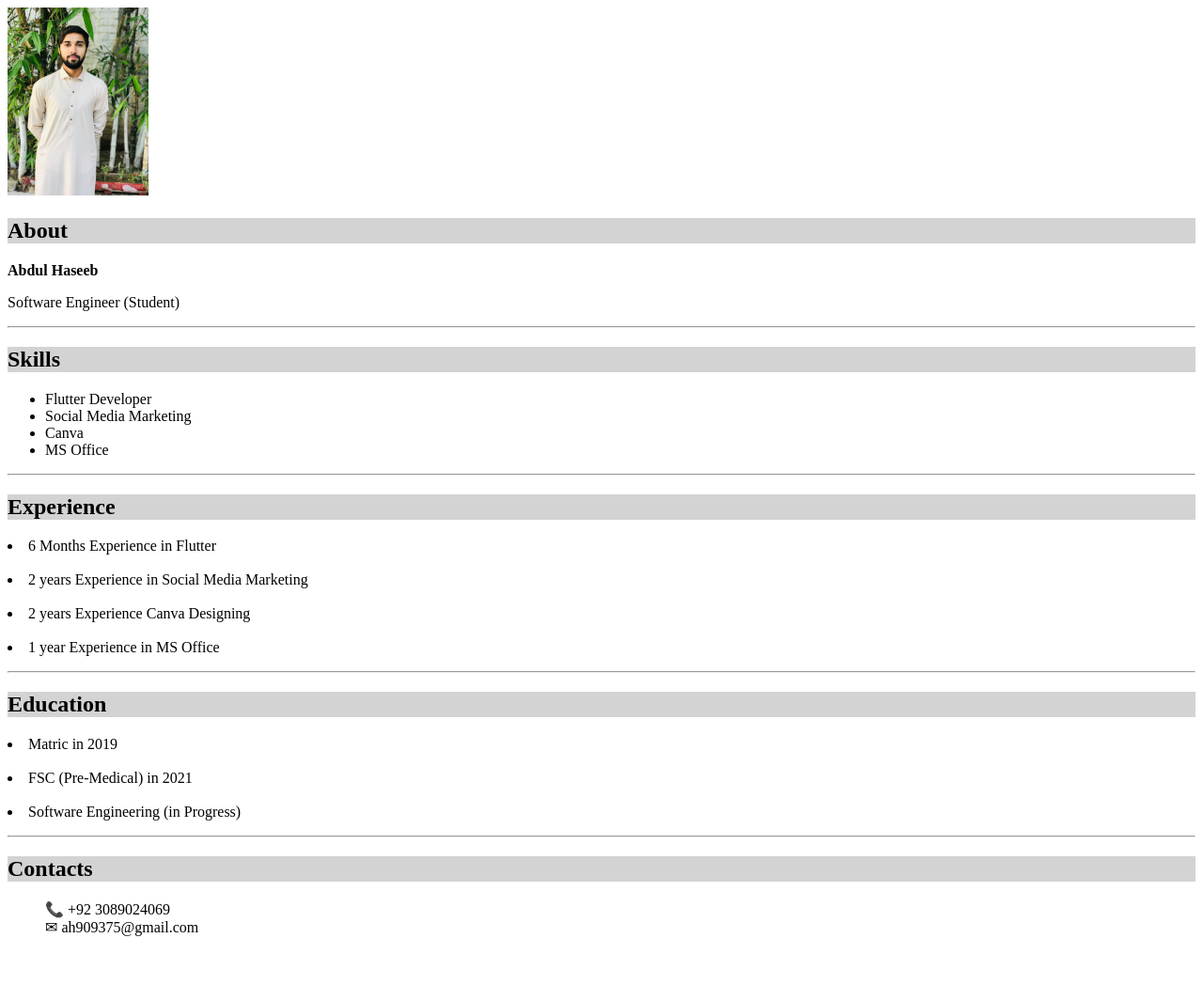
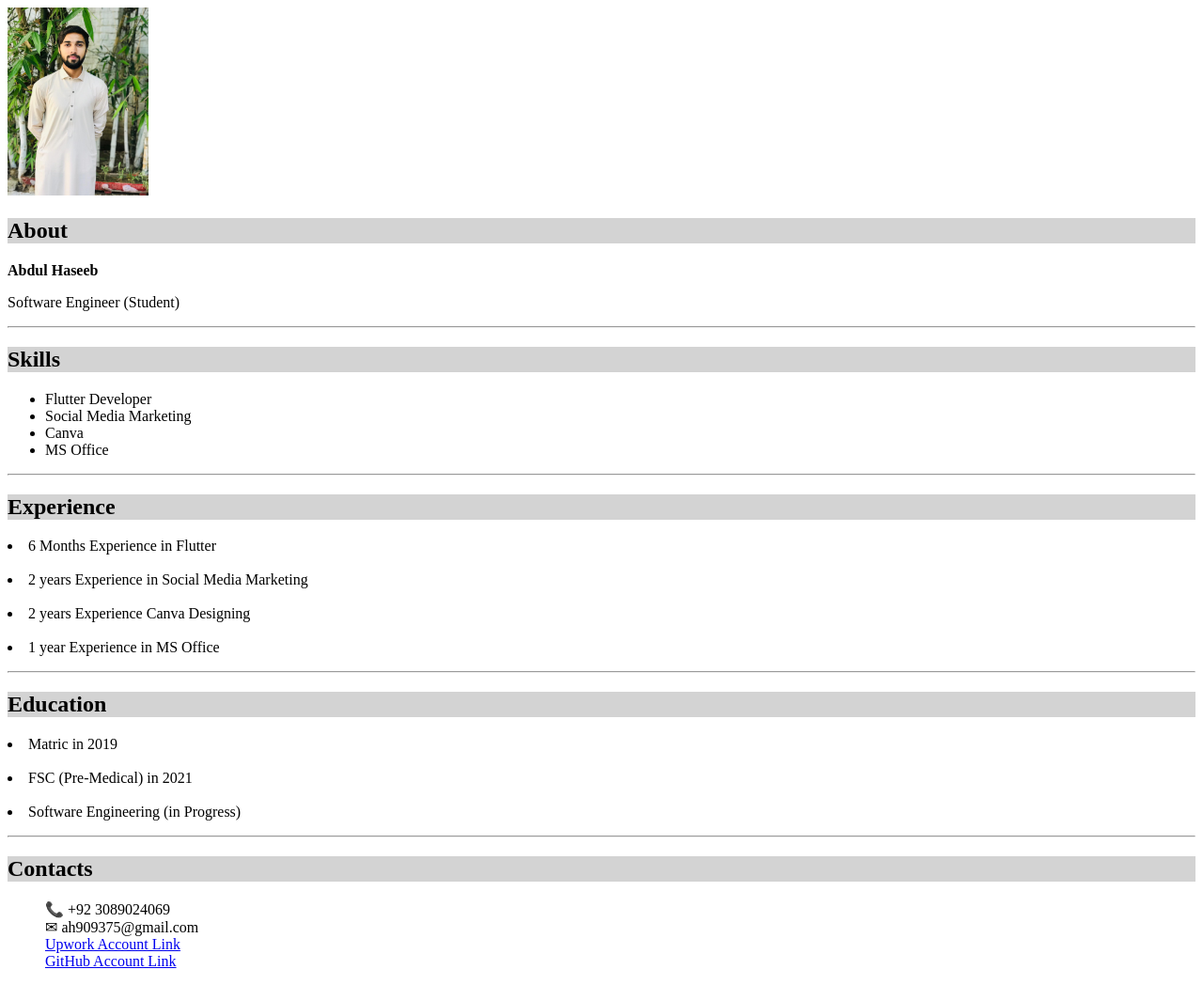
Before and after one commit to abdulhaseeb9/Ai-ChatBot, a plain HTML site: page Resume.html in a window 1280 px wide. Shown: the whole page at 94% size. Before the commit the page ends 1012 px from the top, so only its background shows below. Drawn offline with Linux system fonts and the light colour scheme.

Commit message:
Resume in HTML

```diff
--- a/Resume.html
+++ b/Resume.html
@@ -46,6 +46,11 @@
     &#128222; +92 3089024069
     <br>
     &#9993; ah909375@gmail.com
+    <br>
+    <a href=“https://www.upwork.com/freelancers/~01065e680f44fa36bf”>Upwork Account Link</a>
+<br>
+    <a href=“https://github.com/abdulhaseeb9”>GitHub Account Link</a>
+
     </ul>
 </body>
 </html>
```
